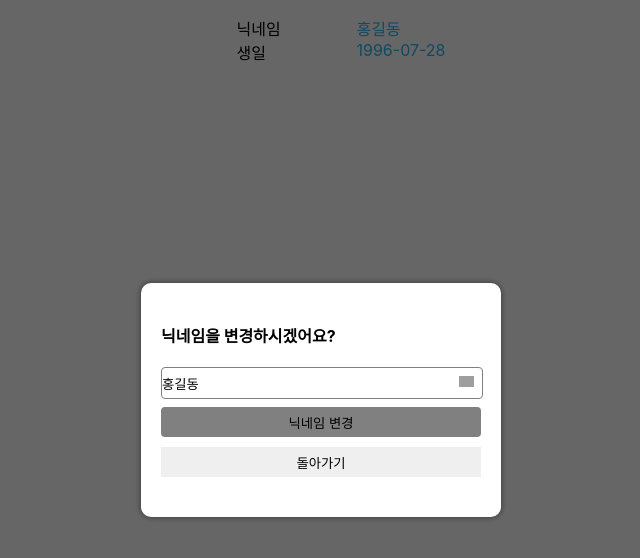
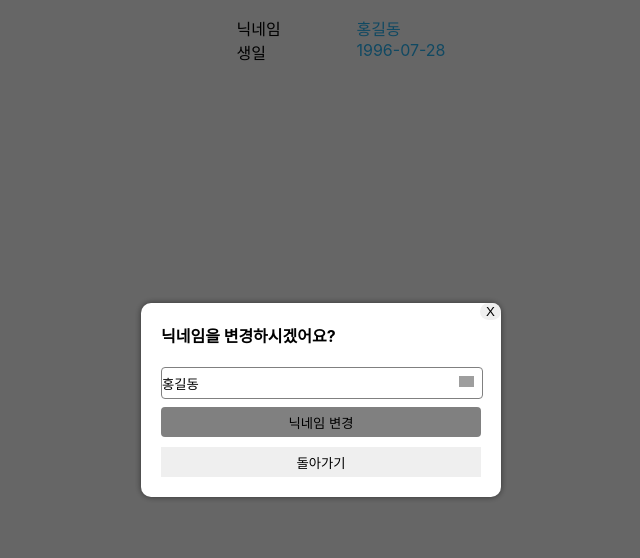
Before and after one commit to leesangha/Cupist, a React (Create React App) app: page /profile in a window 1280 px wide. Both pictures are taken after a click on the element "홍길동". Shown: the top 558 px of the page, without its empty margins (319-959 px from the left). Built offline with nearby package versions, Linux system fonts and the light colour scheme; grey boxes are pictures that could not be loaded.

Commit message:
delete onclick event

```diff
--- a/src/components/Modal.tsx
+++ b/src/components/Modal.tsx
@@ -13,18 +13,22 @@ const Modal: React.FC<{
 }> = React.memo(
   ({ children, visible, setTab, content, userState, setUserState }) => {
     const modalRef = useRef<HTMLDivElement>(null);
-    const handleOuterClick = ({ target }: any) => {
-      if (visible && !modalRef.current?.contains(target)) setTab(false);
-    };
-    useEffect(() => {
-      window.addEventListener("click", handleOuterClick);
-      return window.removeEventListener("click", handleOuterClick);
-    }, []);
+    // const handleOuterClick = ({ target }: any) => {
+    //   console.log("handle");
+    //   if (visible && !modalRef.current?.contains(target)) setTab(false);
+    // };
+    // useEffect(() => {
+    //   window.addEventListener("click", handleOuterClick);
+    //   return window.removeEventListener("click", handleOuterClick);
+    // }, []);
     return (
       <>
         <ModalOverlay visible={visible} />
-        <ModalWrapper visible={visible} onClick={handleOuterClick}>
+        <ModalWrapper visible={visible} /*onClick={handleOuterClick}*/>
           <ModalInner ref={modalRef}>
+            <button className="btn_close" onClick={() => setTab(false)}>
+              X
+            </button>
             {content === "nickname" ? (
               <NickName
                 userState={userState}
@@ -32,7 +36,9 @@ const Modal: React.FC<{
                 setTab={setTab}
               />
             ) : null}
-            {content === "birth" ? <Birth setUserState={setUserState} /> : null}
+            {content === "birth" ? (
+              <Birth userState={userState} setUserState={setUserState} />
+            ) : null}
           </ModalInner>
         </ModalWrapper>
       </>
@@ -51,6 +57,7 @@ const ModalWrapper = styled.div<{ visible: boolean }>`
   z-index: 800;
   overflow: auto;
   outline: 0;
+  padding: 10px 5px;
 `;
 const ModalOverlay = styled.div<{ visible: boolean }>`
   box-sizing: border-box;
@@ -75,7 +82,14 @@ const ModalInner = styled.div`
   top: 50%;
   transform: translateY(-50%);
   margin: 0 auto;
-  padding: 40px 20px;
+  padding: 20px 20px;
   z-index: 801;
+  .btn_close {
+    position: absolute;
+    top: 0;
+    right: 0;
+    border: none;
+    border-radius: 10px;
+  }
 `;
 export default Modal;
```
